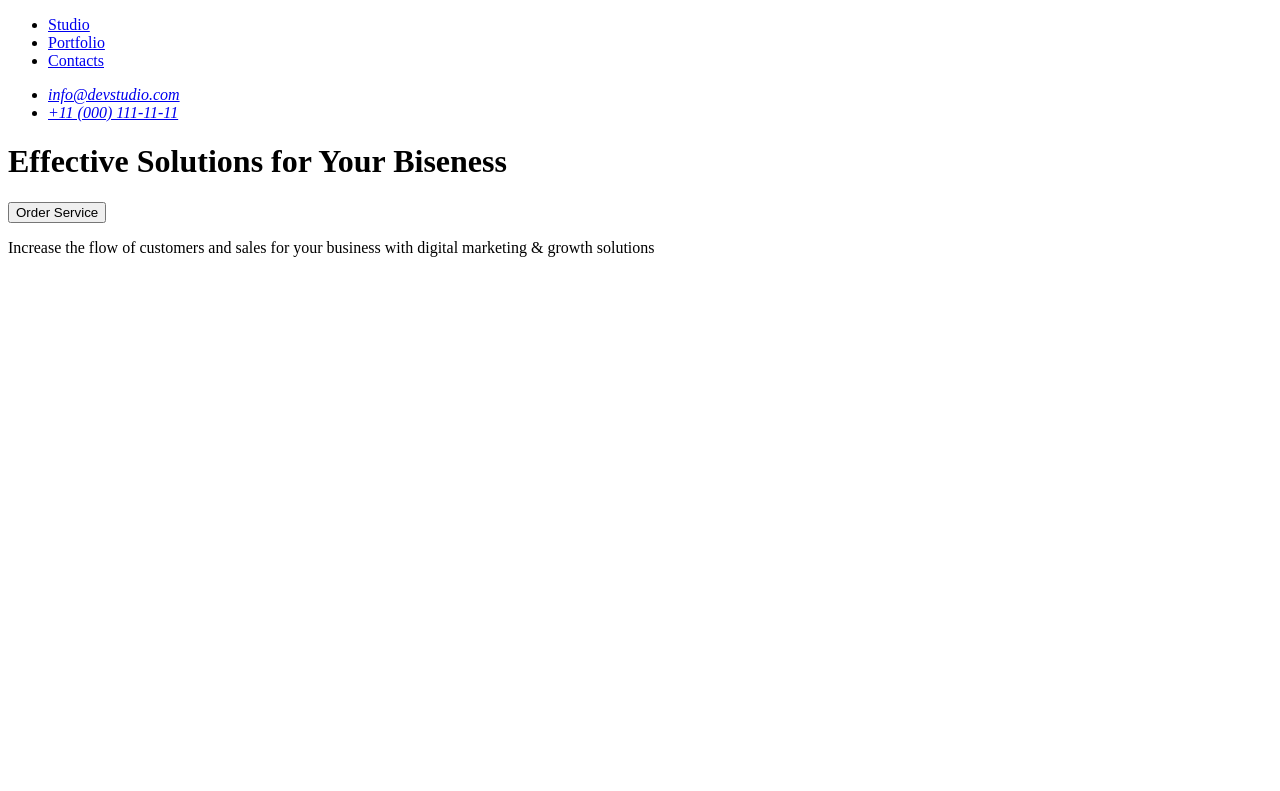
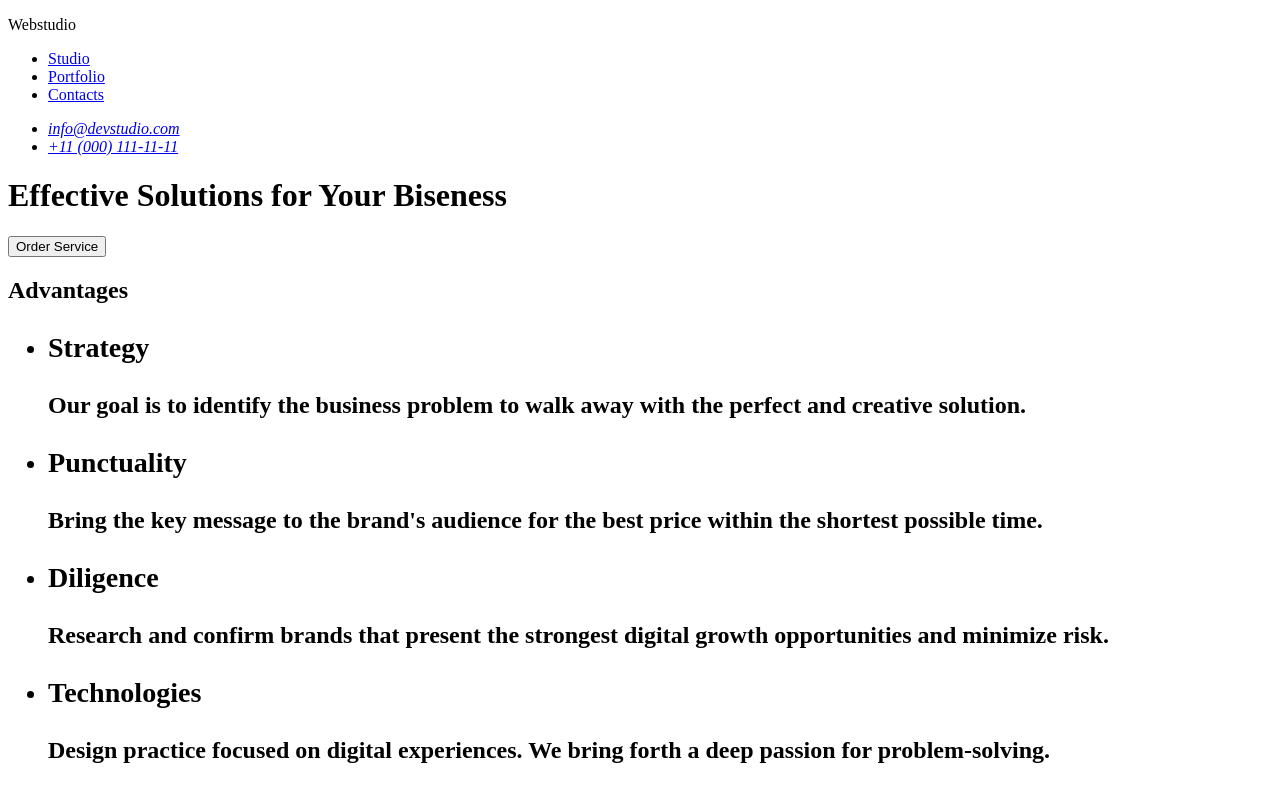
Before and after one commit to Lutskyi/goit-markup-hw-01, a plain HTML site: page index.html in a window 1280 px wide. Shown: the top 791 px of the page. Drawn offline with Linux system fonts and the light colour scheme.

Commit message:
first images

```diff
--- a/index.html
+++ b/index.html
@@ -8,6 +8,8 @@
   <body>
     <header>
       <a href="https://lutskyi.github.io/goit-markup-hw-01/" Webstudio></a>
+      <p>Webstudio</p>
+      <section>
         <nav>
           <ul>
             <li>
@@ -21,6 +23,7 @@
             </li>
           </ul>
         </nav>
+      </section>
       <address>
         <ul>
           <li>
@@ -30,15 +33,63 @@
             <a href="tel:+110001111111"> +11 (000) 111-11-11</a>
           </li>
         </ul>
+      </address>
     </header>
     <main>
       <h1>Effective Solutions for Your Biseness</h1>
-      <button type="button"> Order Service</button>
+      <button type="button">Order Service</button>
+      <section>
+        <h2>
+          Advantages
+          <ul>
+            <li>
+              <h3>Strategy</h3>
+              <p>
+                Our goal is to identify the business problem to walk away with
+                the perfect and creative solution.
+              </p>
+            </li>
+            <li>
+              <h3>Punctuality</h3>
+              <p>
+                Bring the key message to the brand's audience for the best price
+                within the shortest possible time.
+              </p>
+            </li>
+            <li>
+              <h3>Diligence</h3>
+              <p>
+                Research and confirm brands that present the strongest digital
+                growth opportunities and minimize risk.
+              </p>
+            </li>
+            <li>
+              <h3>Technologies</h3>
+              <p>
+                Design practice focused on digital experiences. We bring forth a
+                deep passion for problem-solving.
+              </p>
+            </li>
+          </ul>
+        </h2>
+      </section>
+      <section>
+        <h2>
+          What are we doing
+          <ul>
+            <li><img src="./images/Rectangle 71 (2).jpg" width="360" /></li>
+            <li><img src="./images/img (2) (1).jpg" width="360" /></li>
+            <li><img src="./images/Rectangle 71 (1) (1).jpg" width="360" /></li>
+          </ul>
+        </h2>
+      </section>
     </main>
     <footer>
       <a href="https://lutskyi.github.io/goit-markup-hw-01/" Webstudio></a>
+      <p>Webstudio</p>
       <p>
-      Increase the flow of customers and sales for your business with digital marketing & growth solutions
+        Increase the flow of customers and sales for your business with digital
+        marketing & growth solutions
       </p>
     </footer>
   </body>
```
Lines whose indentation alone changed are shown as unchanged.
